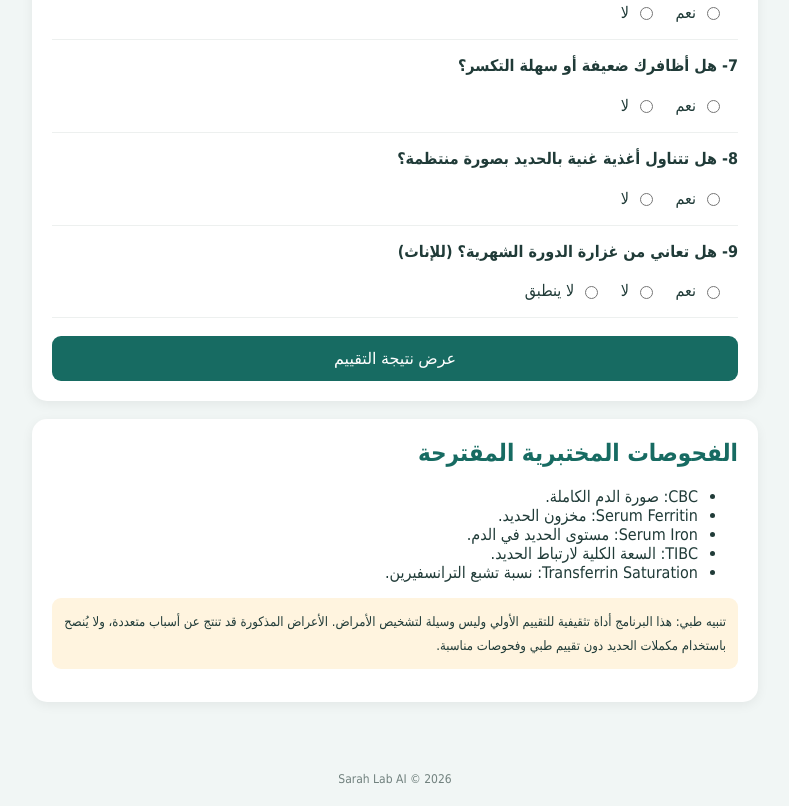
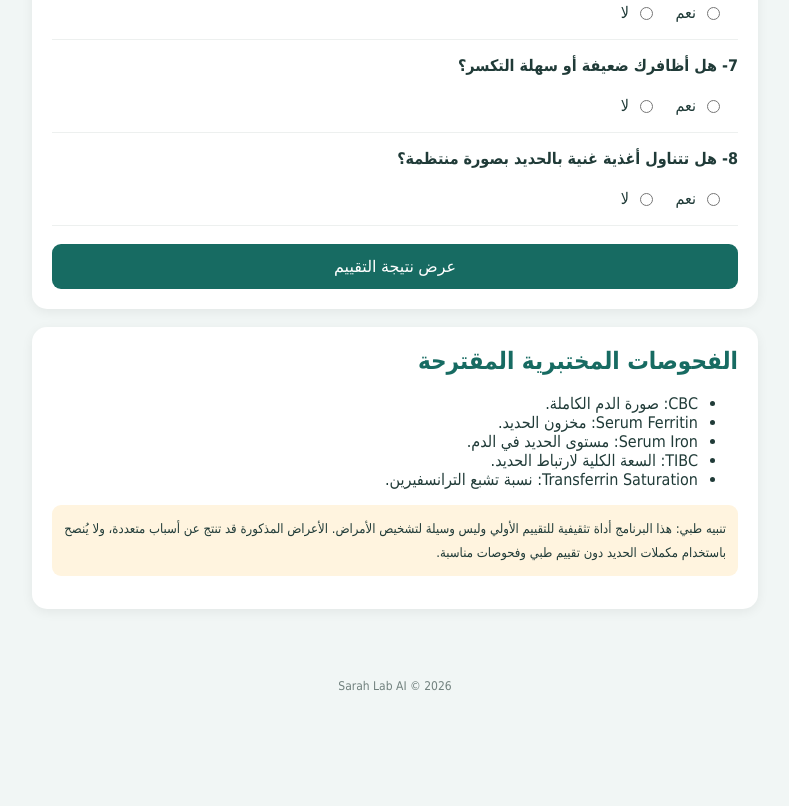
Before and after one commit to Sarhtallh/Sarah-Lab-AI, a plain HTML site: page index.html in a window 1280 px wide. Shown: the part 1320-2126 px from the top of the page, without its empty margins (245-1034 px from the left). After the commit the page ends 2033 px from the top, so only its background shows below. Drawn offline with Linux system fonts and the light colour scheme.

Commit message:
Remove question 9 and add evaluation button
Removed question about heavy menstrual flow and added evaluation button.

```diff
--- a/index.html
+++ b/index.html
@@ -113,12 +113,7 @@ footer{text-align:center;color:#71817e;font-size:12px;padding:20px}
 <label class="option"><input type="radio" name="q8" value="1"> لا</label>
 </div>
 
-<div class="question">
-<p>9- هل تعاني من غزارة الدورة الشهرية؟ (للإناث)</p>
-<label class="option"><input type="radio" name="q9" value="1"> نعم</label>
-<label class="option"><input type="radio" name="q9" value="0"> لا</label>
-<label class="option"><input type="radio" name="q9" value="0"> لا ينطبق</label>
-</div>
+
 
 <button type="button" onclick="evaluateOptions()">عرض نتيجة التقييم</button>
 <div id="optionResult" class="result" aria-live="polite"></div>
```
